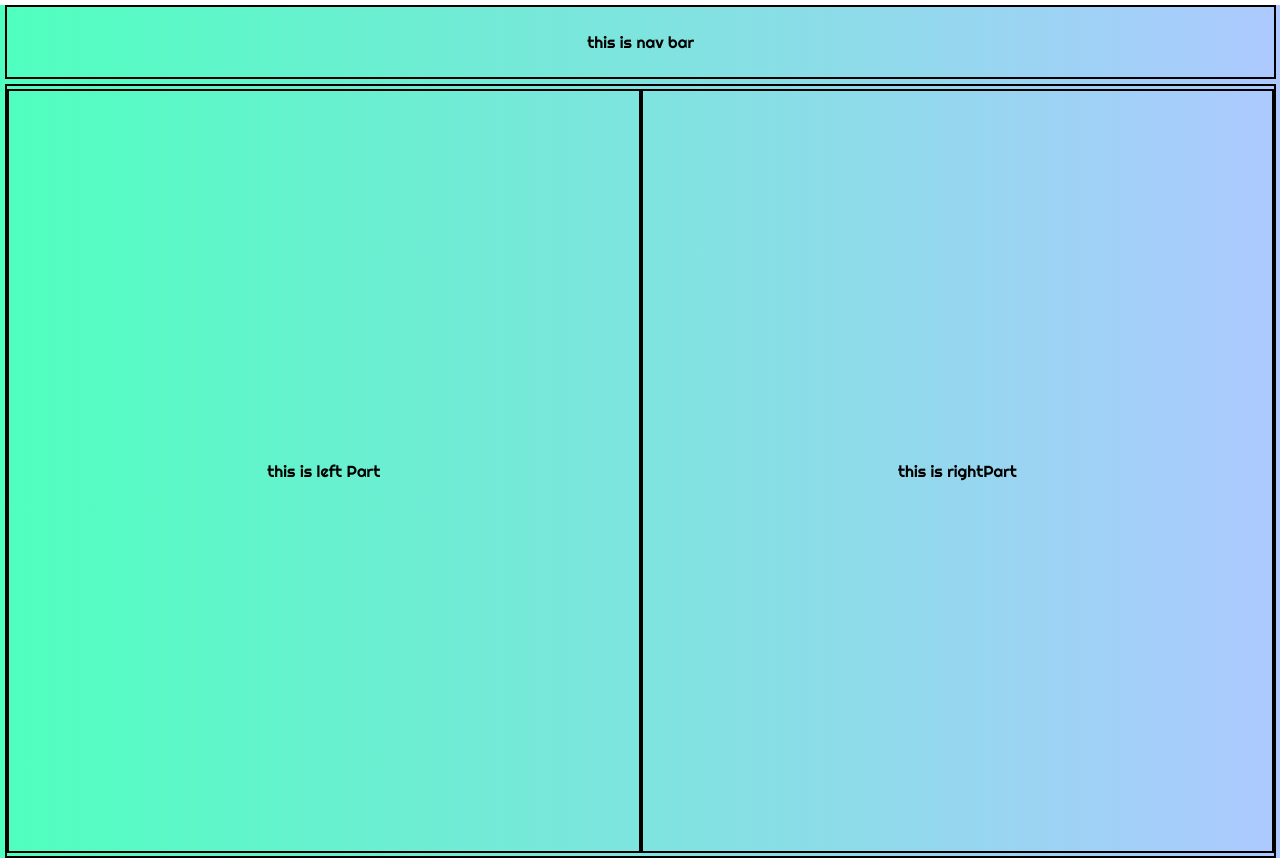
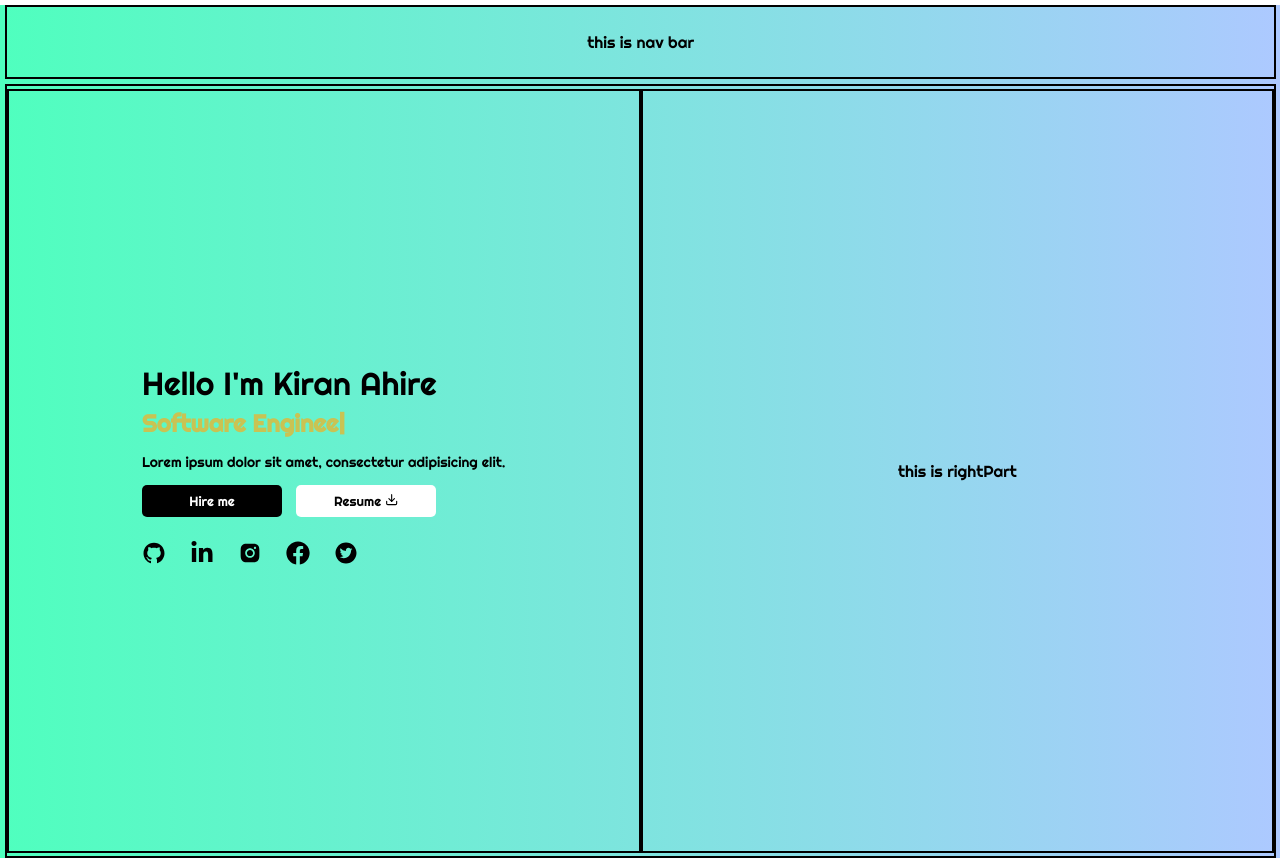
Before and after one commit to chetan635/gaganyan, a React (Create React App) app in the folder gaganyan-portfolio/: page / in a window 1280 px wide. Built offline with nearby package versions, Linux system fonts and the light colour scheme.

Commit message:
Introduction section changes

```diff
--- a/gaganyan-portfolio/package.json
+++ b/gaganyan-portfolio/package.json
@@ -8,7 +8,9 @@
     "@testing-library/user-event": "^13.5.0",
     "react": "^18.2.0",
     "react-dom": "^18.2.0",
+    "react-icons": "^4.10.1",
     "react-scripts": "5.0.1",
+    "react-type-animation": "^3.1.0",
     "web-vitals": "^2.1.4"
   },
   "scripts": {
--- a/gaganyan-portfolio/src/components/PortfolioDescription.js
+++ b/gaganyan-portfolio/src/components/PortfolioDescription.js
@@ -1,11 +1,12 @@
 import React from 'react'
 import '../styles/PortfolioDescription.css'
+import PortfolioDescriptionIntroduction from './PortfolioDescriptionIntroduction'
 
 export default function PortfolioDescription() {
   return (
     <div className="PortfolioDescbody">
       <div className="leftPart">
-        this is left Part
+        <PortfolioDescriptionIntroduction/>
       </div>
       <div className="rightPart">
         this is rightPart
--- /dev/null
+++ b/gaganyan-portfolio/src/components/PortfolioDescriptionIntroduction.js
@@ -0,0 +1,58 @@
+import React from "react";
+import "../styles/PortfolioDescriptionIntroduction.css";
+import { FiDownload } from "react-icons/fi";
+import {
+  AiFillTwitterCircle,
+  AiFillGithub,
+  AiFillInstagram,
+} from "react-icons/ai";
+import { FaFacebook, FaLinkedinIn } from "react-icons/fa";
+import { TypeAnimation } from "react-type-animation";
+
+export default function PortfolioDescriptionIntroduction() {
+  return (
+    <div className="body">
+      <div className="title">Hello I'm Kiran Ahire</div>
+      <div className="role">
+        <TypeAnimation
+          data-aos="fade-up"
+          sequence={["Web Developer", 2000, "Software Engineer", 2000, ""]}
+          speed={20}
+          wrapper="h4"
+          repeat={Infinity}
+        />
+      </div>
+      <div className="summary">
+        Lorem ipsum dolor sit amet, consectetur adipisicing elit.
+      </div>
+      <div className="resume">
+        <button className="hire-me-btn">Hire me</button>
+        <button className="resume-btn">
+          Resume <FiDownload />
+        </button>
+      </div>
+      <div className="social-media">
+        <a href="">
+          {" "}
+          <AiFillGithub className="social-media-icon" />{" "}
+        </a>
+        <a href="">
+          {" "}
+          <FaLinkedinIn className="social-media-icon" />{" "}
+        </a>
+        <a href="">
+          {" "}
+          <AiFillInstagram className="social-media-icon" />{" "}
+        </a>
+        <a href="">
+          {" "}
+          <FaFacebook className="social-media-icon" />{" "}
+        </a>
+        <a href="">
+          {" "}
+          <AiFillTwitterCircle className="social-media-icon" />{" "}
+        </a>
+      </div>
+    </div>
+  );
+}
--- /dev/null
+++ b/gaganyan-portfolio/src/styles/PortfolioDescriptionIntroduction.css
@@ -0,0 +1,54 @@
+.title{
+    font-size: 32px;
+}
+
+.role{
+    font-size: 24px;
+    color: #c9c353;
+    margin: 0px !important;
+}
+
+.summary{
+    font-size: 14px;
+}
+
+.resume{
+    display: flex;
+    padding: 14px 0px;
+}
+
+.hire-me-btn{
+    background-color: black;
+    color: white;
+    border: none;
+    font-family: 'Righteous', cursive;
+    padding: 8px 0px;
+    margin: 0 14px 0 0;
+    border-radius: 5px;
+    width: 140px;
+}
+
+.resume-btn{
+    background-color: white;
+    color: black;
+    border: none;
+    font-family: 'Righteous', cursive;
+    padding: 8px 0px;
+    border-radius: 5px;
+    width: 140px;
+}
+
+.social-media{
+    display: flex;
+    gap: 24px;
+    margin: 10px 0px;
+}
+
+.social-media-icon{
+    color: black;
+    font-size: 24px;
+}
+
+h4{
+    margin: 5px 0px 15px 0px;
+}
```
